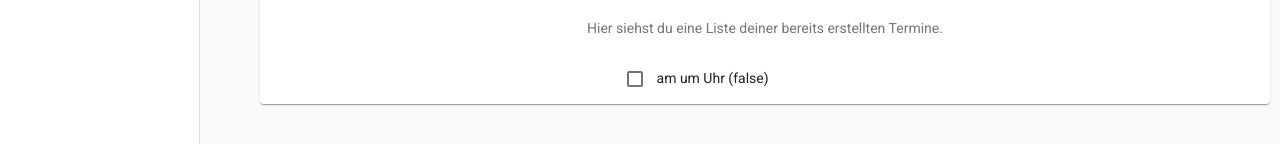
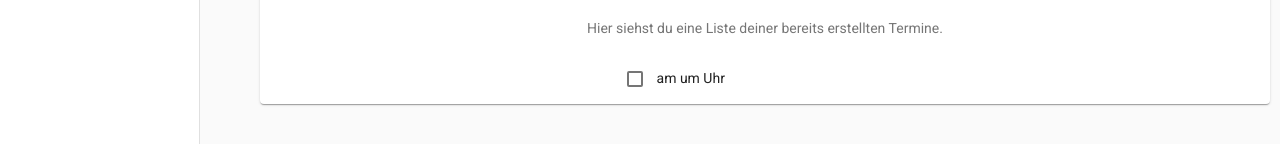
Before and after one commit to ninaeberle/my-planner, an Angular app: page / in a window 1280 px wide. Both pictures are taken after a click on the button "Termin hinzufügen". Shown: the part 518-662 px from the top of the page. Built offline with nearby package versions, Linux system fonts and the light colour scheme.

Commit message:
remove true and false from event

```diff
--- a/src/app/events/events.component.html
+++ b/src/app/events/events.component.html
@@ -23,7 +23,7 @@
         <mat-card-content>
             <ul>
                 <li *ngFor="let event of events" style="list-style: none;">
-                   <span (input)="setDone(event)"><mat-checkbox [checked]="event.over"></mat-checkbox><span *ngIf="event.over == false">{{ event.title }}  am {{ event.mydate }} um {{ event.mytime }} Uhr  </span><span *ngIf="event.over == true" style="text-decoration: line-through;">{{ event.title }} am {{ event.mydate }} um {{ event.mytime }} Uhr  </span>({{event.over}})</span>
+                   <span (input)="setDone(event)"><mat-checkbox [checked]="event.over"></mat-checkbox><span *ngIf="event.over == false">{{ event.title }}  am {{ event.mydate }} um {{ event.mytime }} Uhr  </span><span *ngIf="event.over == true" style="text-decoration: line-through;">{{ event.title }} am {{ event.mydate }} um {{ event.mytime }} Uhr  </span></span>
                 </li>
             </ul>
         </mat-card-content>
```
